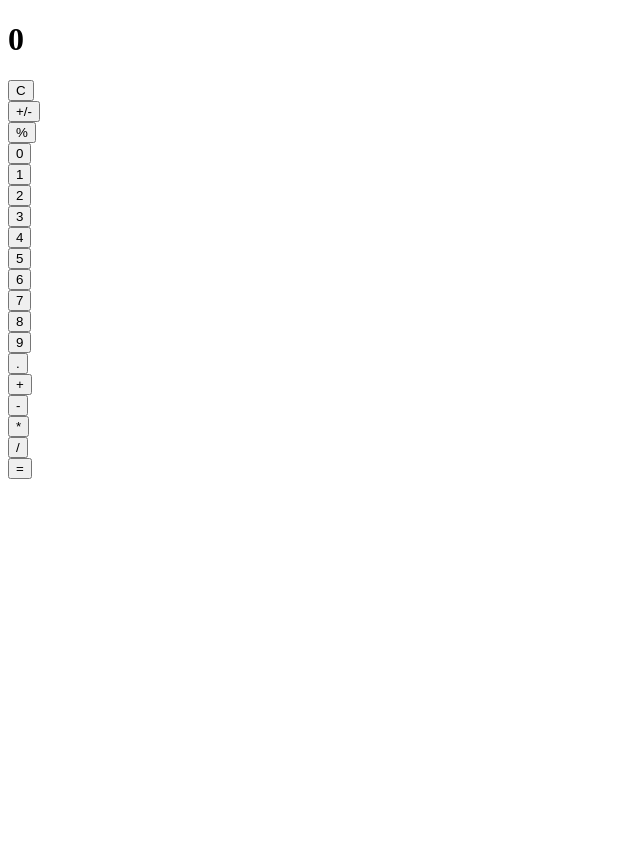
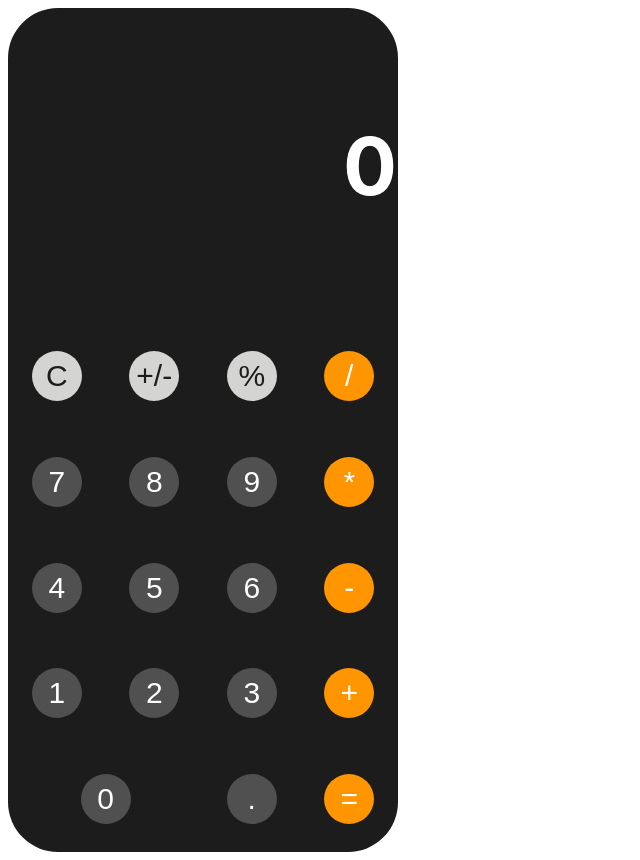
Before and after one commit to danderekma/ios-calculator, a React (Create React App) app: page / in a window 1280 px wide. Shown: the whole page, without its empty margins (0-640 px from the left). Before the commit the page ends 800 px from the top, so only its background shows below. Built offline with nearby package versions, Linux system fonts and the light colour scheme.

Commit message:
completed initial design

```diff
--- a/src/App.js
+++ b/src/App.js
@@ -8,7 +8,6 @@ import NumberButton from "./components/NumberButton";
 import DecimalButton from "./components/DecimalButton";
 import OperatorButton from "./components/OperatorButton";
 import EqualsButton from "./components/EqualsButton";
-import './styles.scss'
 
 class App extends React.Component {
   constructor(props) {
@@ -112,26 +111,26 @@ class App extends React.Component {
 
   render() {
     return (
-      <div className="app">
+      <div id="app">
         <Field value={this.state.currentValue}/>
-        <ClearButton value="C" handleClear={this.handleClear}/>
+        <ClearButton value="C" handleClear={this.handleClear} clearState={this.state.currentValue}/>
         <SignButton value="+/-" handleSign={this.handleSign}/>
         <PercentButton value="%" handlePercent={this.handlePercent}/>
-        <NumberButton value="0" handleNumInput={this.handleNumInput}/>
-        <NumberButton value="1" handleNumInput={this.handleNumInput}/>
-        <NumberButton value="2" handleNumInput={this.handleNumInput}/>
-        <NumberButton value="3" handleNumInput={this.handleNumInput}/>
-        <NumberButton value="4" handleNumInput={this.handleNumInput}/>
-        <NumberButton value="5" handleNumInput={this.handleNumInput}/>
-        <NumberButton value="6" handleNumInput={this.handleNumInput}/>
-        <NumberButton value="7" handleNumInput={this.handleNumInput}/>
-        <NumberButton value="8" handleNumInput={this.handleNumInput}/>
-        <NumberButton value="9" handleNumInput={this.handleNumInput}/>
+        <NumberButton num="zero" value="0" handleNumInput={this.handleNumInput}/>
+        <NumberButton num="one" value="1" handleNumInput={this.handleNumInput}/>
+        <NumberButton num="two" value="2" handleNumInput={this.handleNumInput}/>
+        <NumberButton num="three" value="3" handleNumInput={this.handleNumInput}/>
+        <NumberButton num="four" value="4" handleNumInput={this.handleNumInput}/>
+        <NumberButton num="five" value="5" handleNumInput={this.handleNumInput}/>
+        <NumberButton num="six" value="6" handleNumInput={this.handleNumInput}/>
+        <NumberButton num="seven" value="7" handleNumInput={this.handleNumInput}/>
+        <NumberButton num="eight" value="8" handleNumInput={this.handleNumInput}/>
+        <NumberButton num="nine" value="9" handleNumInput={this.handleNumInput}/>
         <DecimalButton value="." handleDecimal={this.handleDecimal}/>
-        <OperatorButton value="+" handleOperation={this.handleOperation} handleToggle={this.handleToggle} isToggled={this.state.opToggled}/>
-        <OperatorButton value="-" handleOperation={this.handleOperation} handleToggle={this.handleToggle} isToggled={this.state.opToggled}/>
-        <OperatorButton value="*" handleOperation={this.handleOperation} handleToggle={this.handleToggle} isToggled={this.state.opToggled}/>
-        <OperatorButton value="/" handleOperation={this.handleOperation} handleToggle={this.handleToggle} isToggled={this.state.opToggled}/>
+        <OperatorButton op="addition" value="+" handleOperation={this.handleOperation} handleToggle={this.handleToggle} isToggled={this.state.opToggled}/>
+        <OperatorButton op="subtraction" value="-" handleOperation={this.handleOperation} handleToggle={this.handleToggle} isToggled={this.state.opToggled}/>
+        <OperatorButton op="multiplication" value="*" handleOperation={this.handleOperation} handleToggle={this.handleToggle} isToggled={this.state.opToggled}/>
+        <OperatorButton op="division" value="/" handleOperation={this.handleOperation} handleToggle={this.handleToggle} isToggled={this.state.opToggled}/>
         <EqualsButton value="=" handleEquals={this.handleEquals}/>
       </div>
     );
--- a/src/Components/ClearButton.js
+++ b/src/Components/ClearButton.js
@@ -1,16 +1,22 @@
 import React from "react";
+import '../styles.scss'
 
 class ClearButton extends React.Component {
   constructor(props) {
     super(props);
     this.state = {
-
+      clearState: "AC"
     }
   }
+  onTrigger(event) {
+    this.props.handleClear();
+    event.preventDefault();
+  }
+
   render() {
     return (
-      <div>
-        <input type="button" value={this.props.value} onClick={this.props.handleClear}/>
+      <div id="clear-div">
+        <input type="button" id="clear-btn" value={this.props.value} onClick={this.onTrigger.bind(this)}/>
       </div>
     );
   }
--- a/src/Components/DecimalButton.js
+++ b/src/Components/DecimalButton.js
@@ -3,8 +3,8 @@ import React from "react";
 class DecimalButton extends React.Component {
   render() {
     return (
-      <div>
-        <input type="button" value={this.props.value} onClick={this.props.handleDecimal}/>
+      <div id="decimal-div">
+        <input type="button" id="decimal-btn" value={this.props.value} onClick={this.props.handleDecimal}/>
       </div>
     );
   }
--- a/src/Components/EqualsButton.js
+++ b/src/Components/EqualsButton.js
@@ -1,10 +1,11 @@
 import React from "react";
+import '../styles.scss';
 
 class EqualsButton extends React.Component {
   render() {
     return (
-      <div>
-        <input type="button" value={this.props.value} onClick={this.props.handleEquals}/>
+      <div id="equals-div">
+        <input type="button" id="equals-btn" value={this.props.value} onClick={this.props.handleEquals}/>
       </div>
     );
   }
--- a/src/Components/Field.js
+++ b/src/Components/Field.js
@@ -1,10 +1,11 @@
 import React from "react";
+import '../styles.scss'
 
 class Field extends React.Component {
   render() {
     return (
-      <div>
-        <h1>{this.props.value}</h1>
+      <div id="field-div">
+        <h1 id="field">{this.props.value}</h1>
       </div>
     );
   }
--- a/src/Components/NumberButton.js
+++ b/src/Components/NumberButton.js
@@ -1,4 +1,5 @@
 import React from "react";
+import '../styles.scss';
 
 class NumberButton extends React.Component {
   onTrigger(event) {
@@ -8,8 +9,8 @@ class NumberButton extends React.Component {
 
   render() {
     return (
-      <div>
-        <input type="button" value={this.props.value} onClick={this.onTrigger.bind(this)}/>
+      <div id={this.props.num + "-div"}>
+        <input type="button" id={this.props.num + "-btn"} value={this.props.value} onClick={this.onTrigger.bind(this)}/>
       </div>
     );
   }
--- a/src/Components/OperatorButton.js
+++ b/src/Components/OperatorButton.js
@@ -1,4 +1,5 @@
 import React from "react";
+import '../styles.scss';
 
 class OperatorButton extends React.Component {
   constructor(props) {
@@ -15,8 +16,8 @@ class OperatorButton extends React.Component {
 
   render() {
     return (
-      <div>
-        <input type="button" value={this.props.value} onClick={this.onTrigger.bind(this)}/>
+      <div id={this.props.op + "-div"}>
+        <input type="button" id={this.props.op + "-btn"} value={this.props.value} onClick={this.onTrigger.bind(this)}/>
       </div>
     );
   }
--- a/src/Components/PercentButton.js
+++ b/src/Components/PercentButton.js
@@ -1,4 +1,5 @@
 import React from "react";
+import '../styles.scss';
 
 class PercentButton extends React.Component {
   onTrigger(event) {
@@ -8,8 +9,8 @@ class PercentButton extends React.Component {
 
   render() {
     return (
-      <div>
-        <input type="button" value={this.props.value} onClick={this.onTrigger.bind(this)}/>
+      <div id="percent-div">
+        <input type="button" id="percent-btn" value={this.props.value} onClick={this.onTrigger.bind(this)}/>
       </div>
     );
   }
--- a/src/Components/SignButton.js
+++ b/src/Components/SignButton.js
@@ -1,4 +1,5 @@
 import React from "react";
+import '../styles.scss';
 
 class SignButton extends React.Component {
   onTrigger(event) {
@@ -8,8 +9,8 @@ class SignButton extends React.Component {
 
   render() {
     return (
-      <div>
-        <input type="button" value={this.props.value} onClick={this.onTrigger.bind(this)}/>
+      <div id="sign-div">
+        <input type="button" id="sign-btn" value={this.props.value} onClick={this.onTrigger.bind(this)}/>
       </div>
     );
   }
--- a/src/styles.scss
+++ b/src/styles.scss
@@ -0,0 +1,233 @@
+#app {
+  display: grid;
+  grid-template-areas:
+    '. . . .'
+    'field field field field'
+    'clear sign percent divide'
+    'seven eight nine multiply'
+    'four five six subtract'
+    'one two three add'
+    'zero zero decimal equals';
+  background-color: #1C1C1C;
+  width: 390px;
+  height: 844px;
+  border-radius: 50px;
+
+  @mixin div {
+    display: flex;
+    align-items: center;
+    justify-content: center;
+  }
+
+  @mixin btn {
+    border: none;
+    border-radius: 50%;
+    font-size: 30px;
+    width: 50px;
+    height: 50px;
+    text-align: center;
+  }
+
+  #field-div {
+    grid-area: field;
+    #field {
+      display: flex;
+      justify-content: flex-end;
+      font-family: -apple-system, BlinkMacSystemFont, sans-serif;
+      letter-spacing: 1px;
+      font-size: 80px;
+      color: #FFFFFF;
+    }
+  }
+
+  #clear-div {
+    grid-area: clear;
+    @include div;
+    #clear-btn {
+      background-color: #D4D4D2;
+      color: #1C1C1C;
+      @include btn;
+    }
+  }
+
+  #sign-div {
+    grid-area: sign;
+    @include div;
+    #sign-btn {
+      grid-area: sign;
+      background-color: #D4D4D2;
+      color: #1C1C1C;
+      @include btn;
+    }
+  }
+
+  #percent-div {
+    grid-area: percent;
+    @include div;
+    #percent-btn {
+      background-color: #D4D4D2;
+      color: #1C1C1C;
+      @include btn;
+    }
+  }
+
+  #equals-div {
+    grid-area: equals;
+    @include div;
+    #equals-btn {
+      background-color: #FF9500;
+      color: #FFFFFF;
+      @include btn;
+    }
+  }
+
+  #division-div {
+    grid-area: divide;
+    @include div;
+    #division-btn {
+      background-color: #FF9500;
+      color: #FFFFFF;
+      @include btn;
+    }
+  }
+
+  #multiplication-div {
+    grid-area: multiply;
+    @include div;
+    #multiplication-btn {
+      background-color: #FF9500;
+      color: #FFFFFF;
+      @include btn;
+    }
+  }
+
+  #subtraction-div {
+    grid-area: subtract;
+    @include div;
+    #subtraction-btn {
+      background-color: #FF9500;
+      color: #FFFFFF;
+      @include btn;
+    }
+  }
+
+  #addition-div {
+    grid-area: add;
+    @include div;
+    #addition-btn {
+      background-color: #FF9500;
+      color: #FFFFFF;
+      @include btn;
+    }
+  }
+
+  #decimal-div {
+    grid-area: decimal;
+    @include div;
+    #decimal-btn {
+      background-color: #505050;
+      color: #FFFFFF;
+      @include btn;
+    }
+  }
+
+  #zero-div {
+    grid-area: zero;
+    @include div;
+    #zero-btn {
+      background-color: #505050;
+      color: #FFFFFF;
+      @include btn;
+    }
+  }
+
+  #one-div {
+    grid-area: one;
+    @include div;
+    #one-btn {
+      background-color: #505050;
+      color: #FFFFFF;
+      @include btn;
+    }
+  }
+
+  #two-div {
+    grid-area: two;
+    @include div;
+    #two-btn {
+      background-color: #505050;
+      color: #FFFFFF;
+      @include btn;
+    }
+  }
+
+  #three-div {
+    grid-area: three;
+    @include div;
+    #three-btn {
+      background-color: #505050;
+      color: #FFFFFF;
+      @include btn;
+    }
+  }
+
+  #four-div {
+    grid-area: four;
+    @include div;
+    #four-btn {
+      background-color: #505050;
+      color: #FFFFFF;
+      @include btn;
+    }
+  }
+
+  #five-div {
+    grid-area: five;
+    @include div;
+    #five-btn {
+      background-color: #505050;
+      color: #FFFFFF;
+      @include btn;
+    }
+  }
+
+  #six-div {
+    grid-area: six;
+    @include div;
+    #six-btn {
+      background-color: #505050;
+      color: #FFFFFF;
+      @include btn;
+    }
+  }
+
+  #seven-div {
+    grid-area: seven;
+    @include div;
+    #seven-btn {
+      background-color: #505050;
+      color: #FFFFFF;
+      @include btn;
+    }
+  }
+
+  #eight-div {
+    grid-area: eight;
+    @include div;
+    #eight-btn {
+      background-color: #505050;
+      color: #FFFFFF;
+      @include btn;
+    }
+  }
+
+  #nine-div {
+    grid-area: nine;
+    @include div;
+    #nine-btn {
+      background-color: #505050;
+      color: #FFFFFF;
+      @include btn;
+    }
+  }
+}
```
